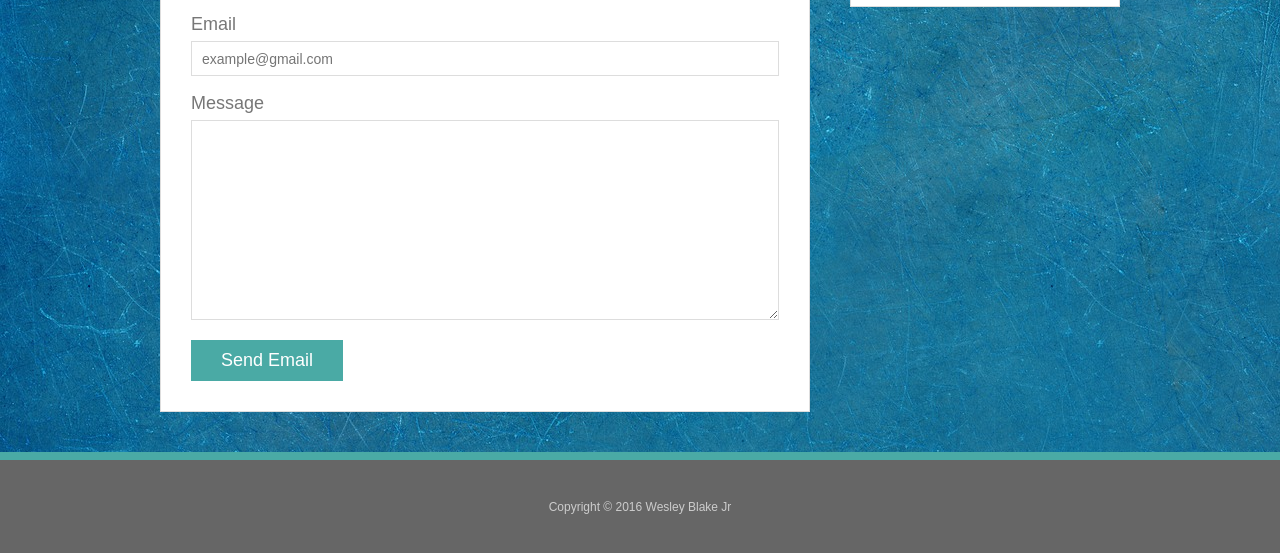
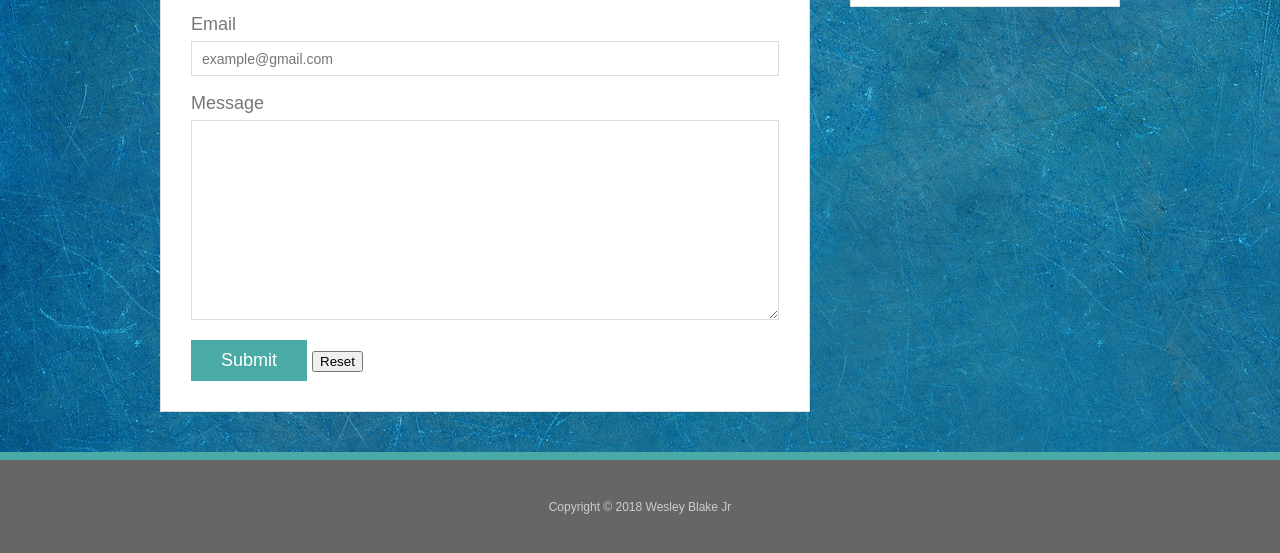
Before and after one commit to wesdriver45/wesdriver45.github.io, a plain HTML site: page contact.html in a window 1280 px wide. Shown: the part 447-1000 px from the top of the page. Drawn offline with Linux system fonts and the light colour scheme.

Commit message:
contact form fixes

```diff
--- a/contact.html
+++ b/contact.html
@@ -40,7 +40,8 @@
             <textarea id="message" name="message" required="required"></textarea>
           </li>
         </ul>
-        <input type="submit" value="Send Email" />
+        <input type="submit">
+        <input type="reset" onclick="clearForm()">
       </form>
 
     </section>
@@ -58,9 +59,16 @@
 
   <footer>
     <div class="container">
-      Copyright &copy; 2016 Wesley Blake Jr
+      Copyright &copy; 2018 Wesley Blake Jr
     </div>
   </footer>
+
+  <script>
+    function clearForm() {
+     document.getElementById("contact-form").reset();
+    }
+  </script>
+
 </body>
 
 </html>
```
